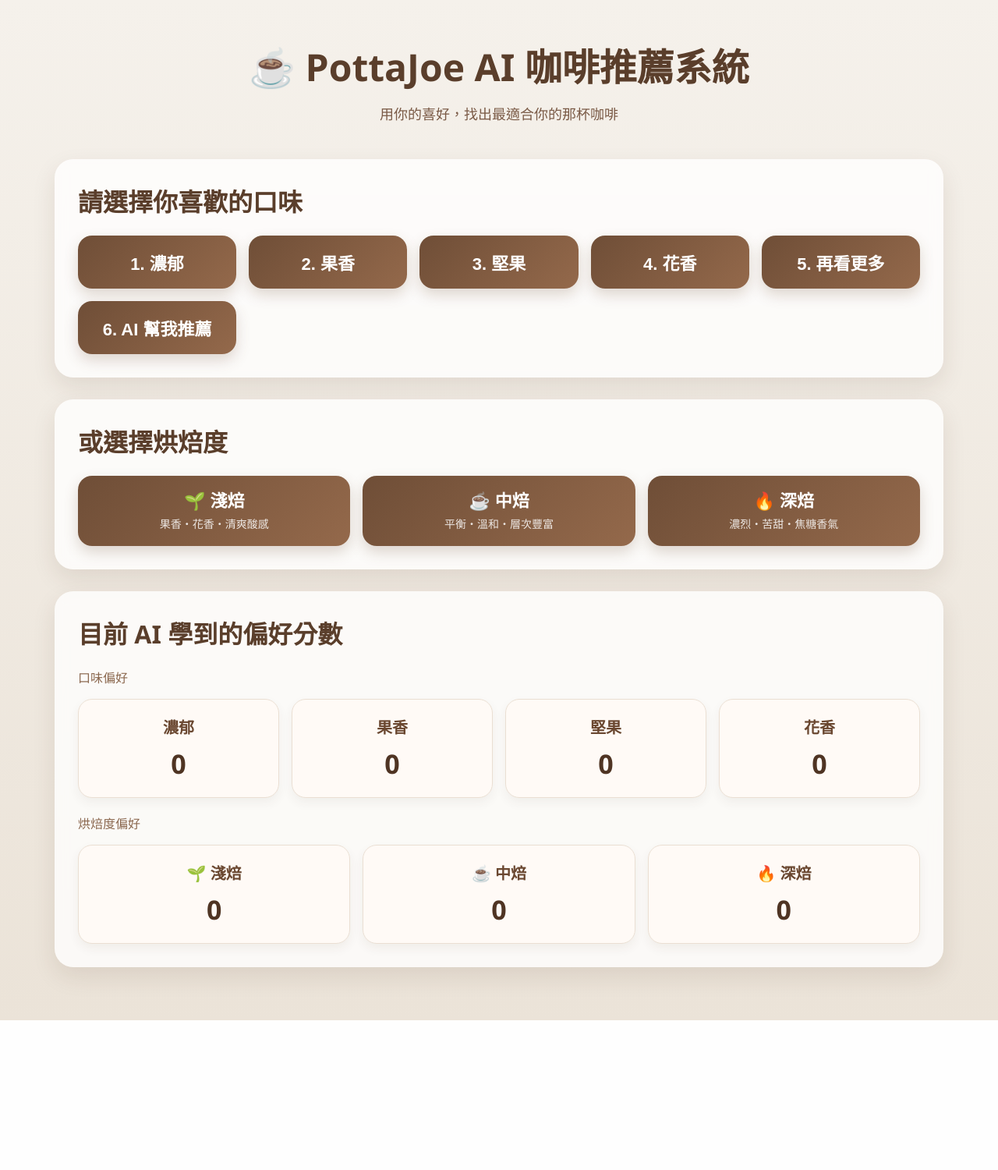
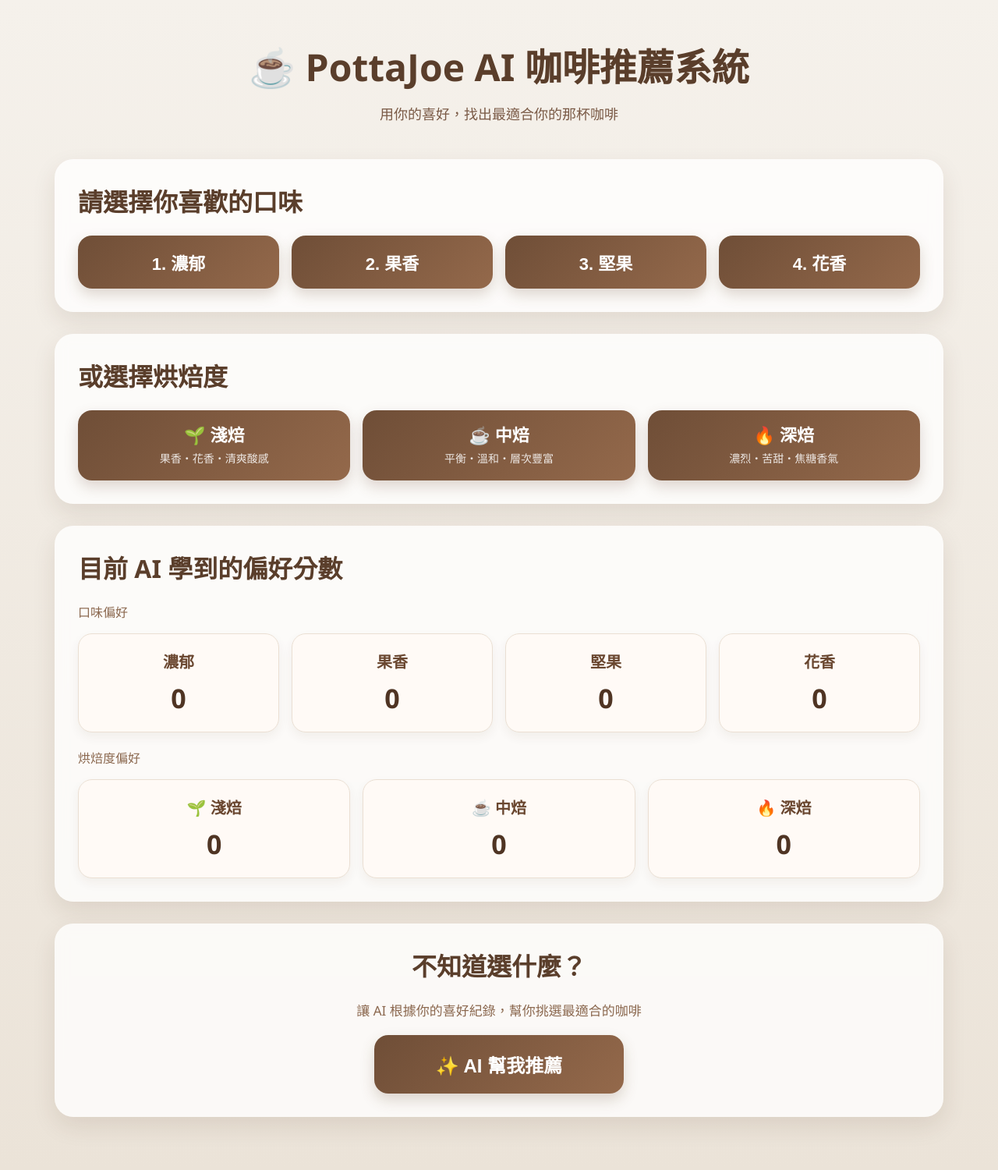
Before and after one commit to owendong-ai/pottajoe-ai, a Flask app: page / in a window 1280 px wide. Shown: the whole page at 78% size. Before the commit the page ends 1308 px from the top, so only its background shows below. Run offline with Flask 3, Linux system fonts and the light colour scheme; data that the repository does not hold is empty; some libraries are stand-ins or nearby versions.

Commit message:
Update index.html

```diff
--- a/templates/index.html
+++ b/templates/index.html
@@ -179,13 +179,6 @@
                     <button class="menu-btn" type="submit" name="choice" value="4">4. 花香</button>
                 </form>
 
-                <form class="menu-form" method="post" action="/recommend">
-                    <button class="menu-btn" type="submit" name="choice" value="5">5. 再看更多</button>
-                </form>
-
-                <form class="menu-form" method="post" action="/recommend">
-                    <button class="menu-btn" type="submit" name="choice" value="6">6. AI 幫我推薦</button>
-                </form>
             </div>
         </div>
 
@@ -247,6 +240,17 @@
             </div>
         </div>
 
+        <div class="section-card" style="text-align:center;">
+            <h2 class="section-title">不知道選什麼？</h2>
+            <p style="color:#8b684f; font-size:17px; margin:0 0 20px;">讓 AI 根據你的喜好紀錄，幫你挑選最適合的咖啡</p>
+            <form class="menu-form" method="post" action="/recommend">
+                <button class="menu-btn" type="submit" name="choice" value="6"
+                    style="max-width:320px; font-size:24px; padding:20px 40px; margin:0 auto; display:block;">
+                    ✨ AI 幫我推薦
+                </button>
+            </form>
+        </div>
+
     </div>
 </body>
 </html>
```
